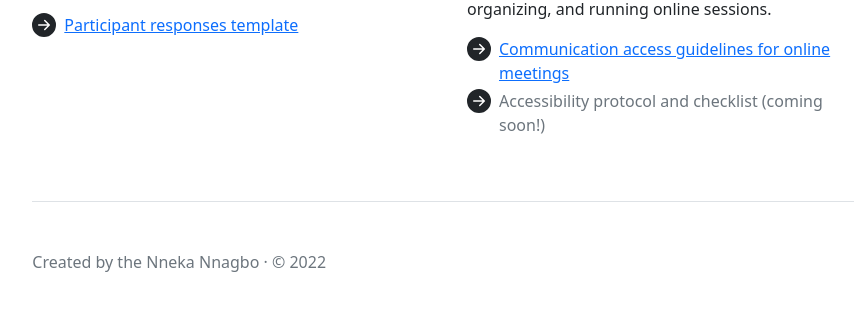
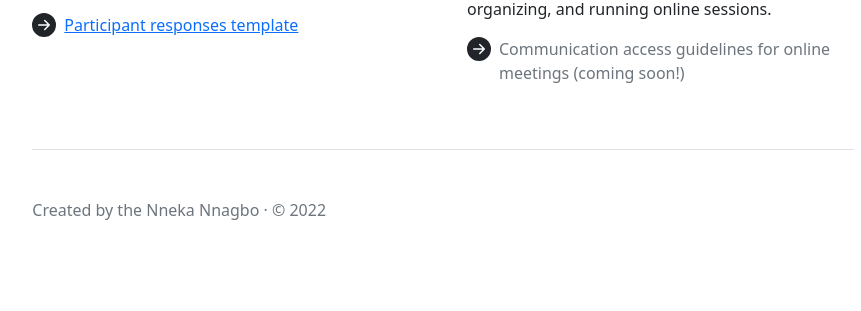
Before and after one commit to communication-access/communication-access, a plain HTML site: page index.html in a window 1280 px wide. Shown: the part 581-892 px from the top of the page, without its empty margins (197-1058 px from the left). Drawn offline with nearby package versions, Linux system fonts and the light colour scheme; files that its build step writes are made by us from their sources.

Commit message:
Update index.html

```diff
--- a/index.html
+++ b/index.html
@@ -114,8 +114,7 @@
                     <h2>Guides</h2>
                     <p>Read more detailed instructions and documentation on how to support complex communicaiton access needs when designing, organizing, and running online sessions.</p>
                     <ul class="icon-list ps-0">
-                        <li class="d-flex align-items-start mb-1"><a href="../getting-started/introduction/">Communication access guidelines for online meetings</a></li>
-                        <li class="text-muted d-flex align-items-start mb-1">Accessibility protocol and checklist (coming soon!)</li>
+                        <li class="text-muted d-flex align-items-start mb-1">Communication access guidelines for online meetings (coming soon!)</li>
 
                         <!--<li class="d-flex align-items-start mb-1"><a href="/">...</a></li>
                         <li class="d-flex align-items-start mb-1"><a href="/">...</a></li>
```
